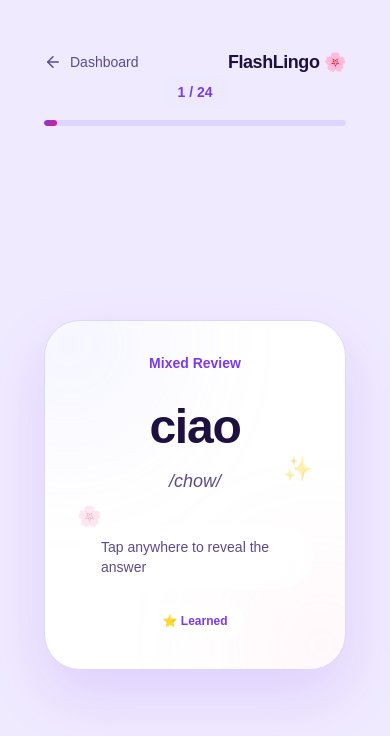
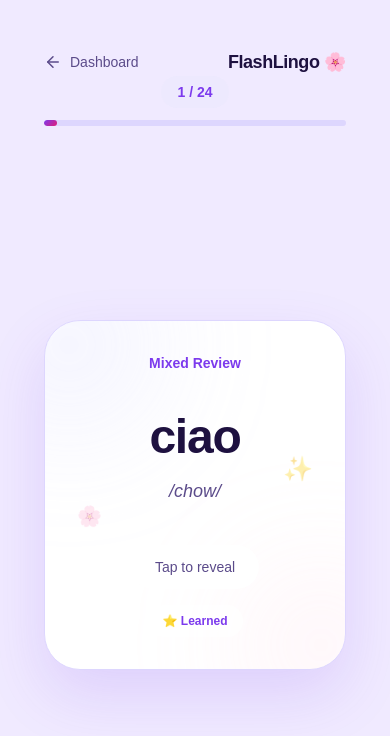
Before and after one commit to SepideNorouzi/FlashLingo, a React (Vite) app: page /flashcards in a window 390 px wide. Shown: the top 736 px of the page. Built offline with nearby package versions, Linux system fonts and the light colour scheme; no server answers; the database is empty; a web font is replaced by a local one.

Commit message:
retouch mobile styles

```diff
--- a/src/components/flashCard/CardBack.tsx
+++ b/src/components/flashCard/CardBack.tsx
@@ -57,13 +57,13 @@ function CardBack({ card }: CardBackProps) {
           </h2>
         </div>
         <div
-          className="mt-8 text-center text-sm font-medium"
+          className="mt-6 text-center text-sm font-medium"
           style={{
             color: "var(--text-light)",
             opacity: 0.75,
           }}
         >
-          ❌ Wrong &nbsp;&nbsp;•&nbsp;&nbsp; ✅ Right
+          ❌ Wrong &nbsp;&nbsp;&nbsp;&nbsp;•&nbsp;&nbsp;&nbsp;&nbsp;&nbsp; ✅ Right
         </div>
       </div>
     </CardShell>
--- a/src/components/flashCard/CardFront.tsx
+++ b/src/components/flashCard/CardFront.tsx
@@ -54,7 +54,7 @@ function CardFront({ card, projectName }: CardFrontProps) {
           }}
         >
           <p className="text-sm" style={{ color: "var(--text-light)" }}>
-            Tap anywhere to reveal the answer
+            Tap to reveal
           </p>
         </div>
         <div
```
